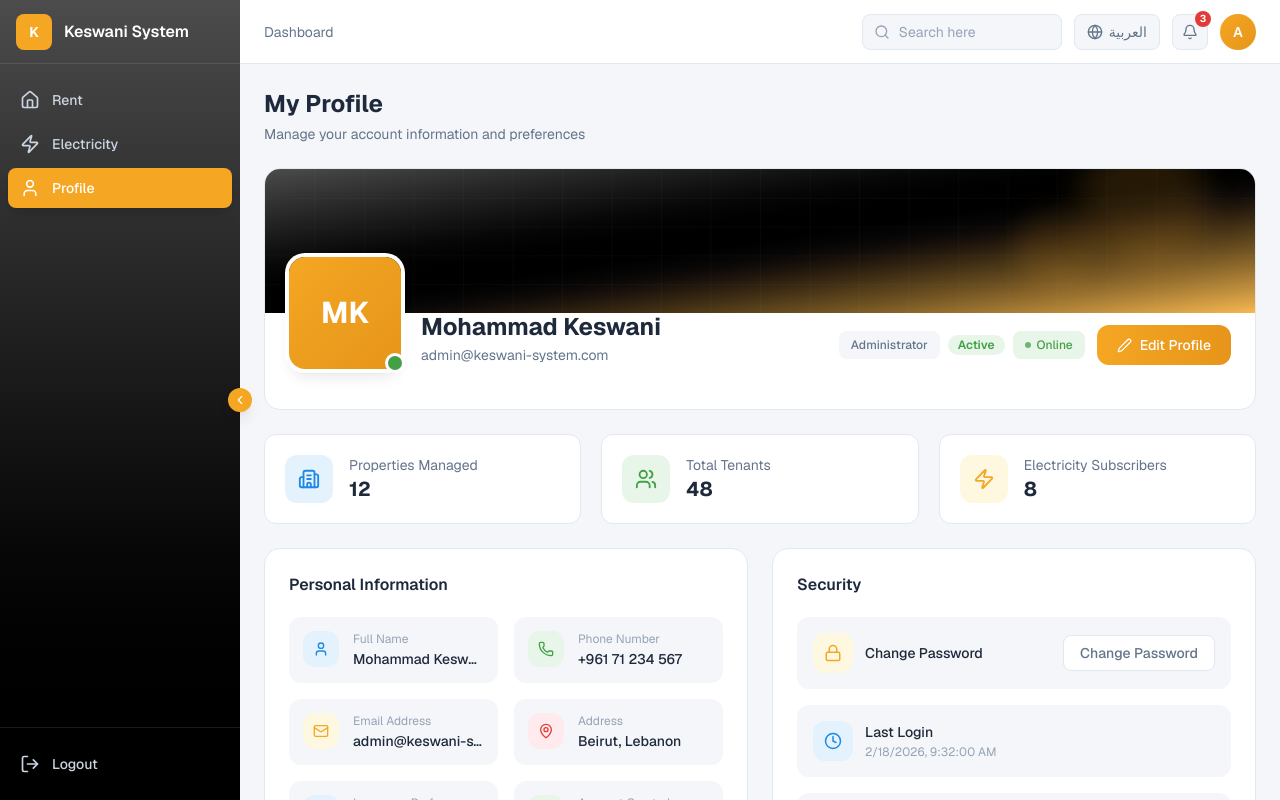
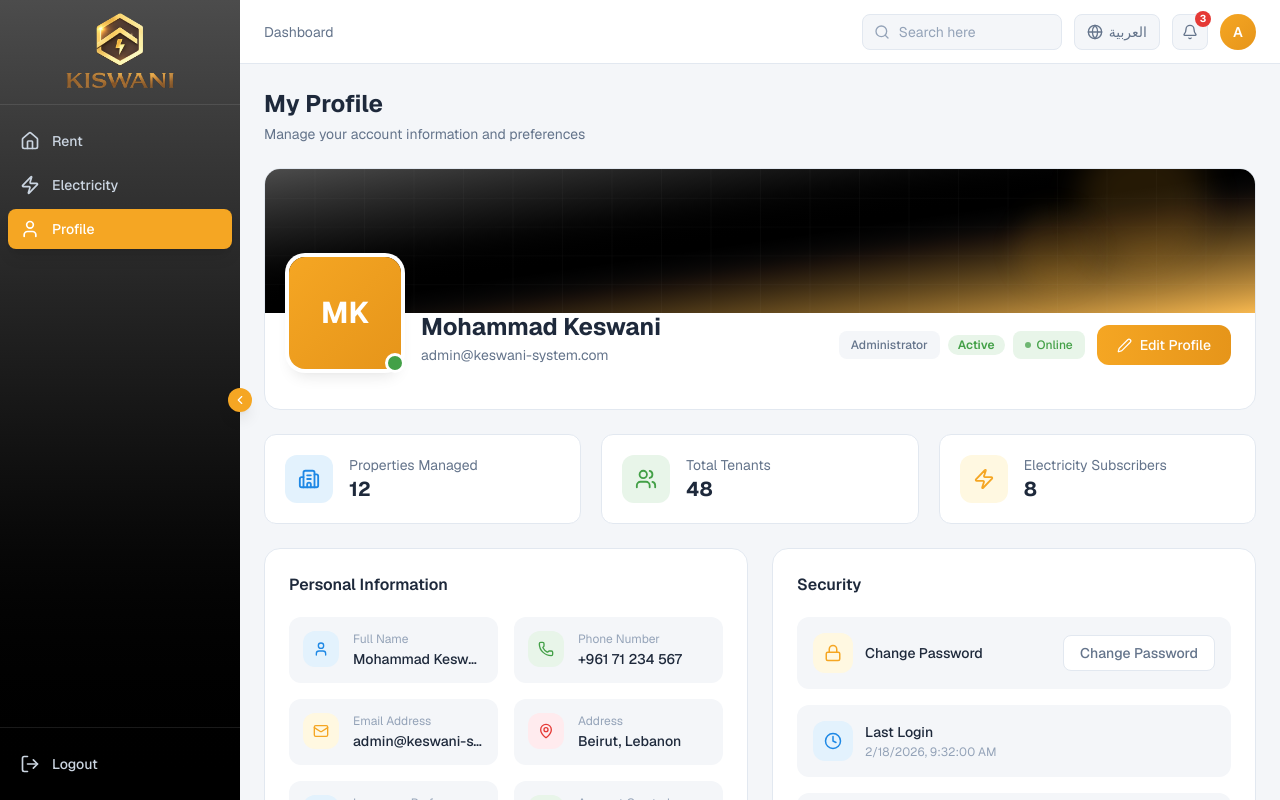
Before and after one commit to Taylerv1/keswani-system, a Next.js app in the folder client/: page /admin-dashboard/profile in a window 1280 px wide. Built offline with nearby package versions, Linux system fonts and the light colour scheme.

Commit message:
Refactor code structure for improved readability and maintainability

```diff
--- a/client/components/layout/CustomerSidebar.tsx
+++ b/client/components/layout/CustomerSidebar.tsx
@@ -91,15 +91,13 @@ export default function CustomerSidebar({
       `}
         >
             {/* Logo / Brand */}
-            <div className="flex items-center gap-3 px-4 h-16 border-b border-white/10">
-                <div className="w-9 h-9 rounded-lg bg-primary flex items-center justify-center shrink-0">
-                    <span className="text-white font-bold text-sm">K</span>
-                </div>
-                {!collapsed && (
-                    <span className="text-sidebar-text-active font-semibold text-base truncate">
-                        {t("appName")}
-                    </span>
-                )}
+            <div className="flex items-center justify-center px-3 py-2 border-b border-white/10">
+                {/* eslint-disable-next-line @next/next/no-img-element */}
+                <img
+                    src="/logoV2.png"
+                    alt="Keswani Logo"
+                    className="w-full h-auto object-contain"
+                />
             </div>
 
             {/* Navigation */}
--- a/client/components/layout/PrimarySidebar.tsx
+++ b/client/components/layout/PrimarySidebar.tsx
@@ -57,15 +57,13 @@ export default function PrimarySidebar({
       `}
     >
       {/* Logo / Brand */}
-      <div className="flex items-center gap-3 px-4 h-16 border-b border-white/10">
-        <div className="w-9 h-9 rounded-lg bg-primary flex items-center justify-center shrink-0">
-          <span className="text-white font-bold text-sm">K</span>
-        </div>
-        {!collapsed && (
-          <span className="text-sidebar-text-active font-semibold text-base truncate">
-            {t("appName")}
-          </span>
-        )}
+      <div className="flex items-center justify-center px-3 py-2 border-b border-white/10">
+        {/* eslint-disable-next-line @next/next/no-img-element */}
+        <img
+          src="/logoV2.png"
+          alt="Keswani Logo"
+          className="w-full h-auto object-contain"
+        />
       </div>
 
       {/* Navigation */}
```
Also changed, not shown: client/public/logoV2.png (added), 1 other file (tests, documents, lock files or other folders).
